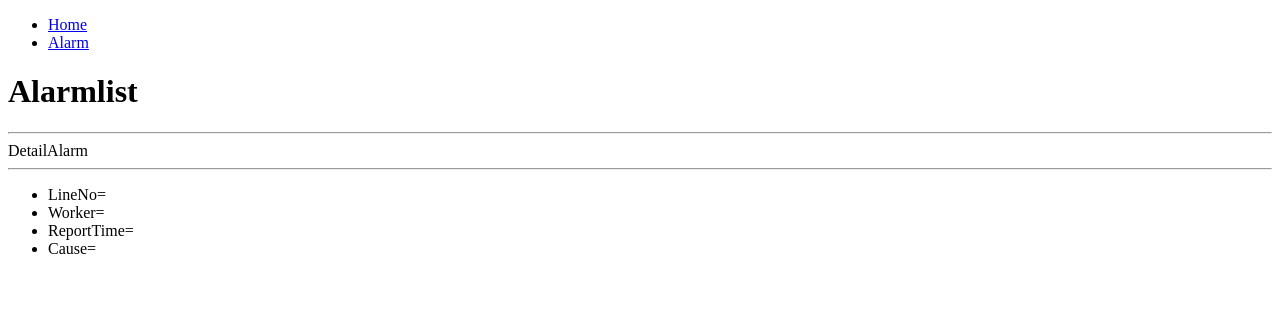
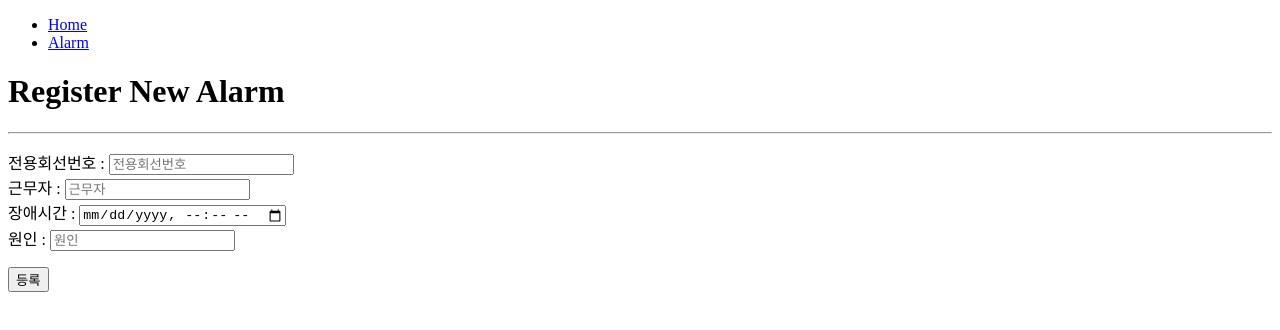
Before and after one commit to lazymonkey789/note-front, a React (Create React App) app: page /#/alarm/add in a window 1280 px wide. Shown: the top 330 px of the page. Built offline with nearby package versions, Linux system fonts and the light colour scheme; no server answers.

Commit message:
인풋을 Db로 넣는거 연구중

```diff
--- a/src/component/Approute.js
+++ b/src/component/Approute.js
@@ -2,6 +2,7 @@ import { HashRouter, Route, Routes } from "react-router-dom";
 import Alarm from "../route/alarm";
 import Detail from "../route/detail";
 import Home from "../route/home";
+import New from "../route/new";
 import Navi from "./Navgi";
 
 const Approute = () => {
@@ -12,6 +13,7 @@ const Approute = () => {
                 <Route path="" element={<Home />}></Route>
                 <Route path="alarm" element={<Alarm />}></Route>
                 <Route path="alarm/:id" element={<Detail />}></Route>
+                <Route path="alarm/add" element={<New />}></Route>
             </Routes>
         </HashRouter>
     );
--- a/src/component/detailAlarm.js
+++ b/src/component/detailAlarm.js
@@ -4,10 +4,10 @@ const DetailAlarm = ({ id, LineNo, Worker, ReportTime, Cause }) => {
             <>DetailAlarm</>
             <hr></hr>
             <ul>
-                <li>LineNo= {LineNo}</li>
-                <li>Worker= {Worker}</li>
-                <li>ReportTime= {ReportTime}</li>
-                <li>Cause= {Cause}</li>
+                <li>전용회선번호= {LineNo}</li>
+                <li>근무자= {Worker}</li>
+                <li>장애시간= {ReportTime}</li>
+                <li>원인= {Cause}</li>
             </ul>
         </div>
     );
--- /dev/null
+++ b/src/component/newalarm.js
@@ -0,0 +1,35 @@
+import React, { useEffect } from "react";
+
+const NewAlarm = ({ LineNo, Worker, ReportTime, Cause }) => {
+    const newOne = [
+        {
+            LineNo: { LineNo },
+            Worker: { Worker },
+            ReportTime: { ReportTime },
+            Cause: { Cause },
+        },
+    ];
+
+    const addAlarm = async () => {
+        await (
+            await fetch("http://localhost:8080/detail-list", {
+                method: "post",
+                body: JSON.stringify(newOne),
+            })
+        ).json();
+        console.log(newOne);
+    };
+
+    useEffect(() => {
+        addAlarm();
+    }, []);
+
+    return (
+        <div>
+            <h3>Hi input</h3>
+            <hr></hr>
+        </div>
+    );
+};
+
+export default NewAlarm;
--- a/src/route/alarm.js
+++ b/src/route/alarm.js
@@ -1,4 +1,5 @@
 import { useEffect, useState } from "react";
+import { Link } from "react-router-dom";
 import Alarmlist from "../component/alarmlist";
 
 const Alarm = () => {
@@ -26,6 +27,10 @@ const Alarm = () => {
                     Worker={alarm.Worker}
                 />
             ))}
+            <hr></hr>
+            <footer>
+                <Link to="add">작성하기</Link>
+            </footer>
         </div>
     );
 };
--- /dev/null
+++ b/src/route/new.js
@@ -0,0 +1,124 @@
+import NewAlarm from "../component/newalarm";
+import React, { useState } from "react";
+
+const New = () => {
+    const [addLineNo, setAddLineNo] = useState("");
+    const [addWorker, setAddWorker] = useState("");
+    const [addReportTime, setAddReportTime] = useState("");
+    const [addCause, setAddCause] = useState("");
+    const [send, setSend] = useState(false);
+
+    /*     const [addOutCheck, setAddOutCheck] = useState("");
+    const [addController, setAddController] = useState("");
+    const [addDellReport, setAddDellReport] = useState("");
+    const [addNmsTime, setAddNmsTime] = useState("");
+
+    const [addFinishTime, setAddFinishTime] = useState("");
+    const [addSpot, setAddSpot] = useState("");
+    const [addDellReport, setAddDellReport] = useState("");
+    const [addNmsTime, setAddNmsTime] = useState(""); */
+
+    const onChange = (e) => {
+        const {
+            target: { id, value },
+        } = e;
+
+        if (id === "LineNo") {
+            setAddLineNo(value);
+        }
+        if (id === "Worker") {
+            setAddWorker(value);
+        }
+        if (id === "ReportTime") {
+            setAddReportTime(value);
+        }
+        if (id === "Cause") {
+            setAddCause(value);
+        }
+    };
+
+    const onSubmit = (e) => {
+        e.preventDefault();
+
+        setAddLineNo("");
+        setAddWorker("");
+        setAddReportTime("");
+        setAddCause("");
+    };
+
+    const onFlipSend = () => {
+        setSend((prev) => !prev);
+    };
+
+    console.log(send);
+    return (
+        <div>
+            <h1>Register New Alarm</h1>
+            <hr></hr>
+
+            <>
+                <form onSubmit={onSubmit}>
+                    <div>
+                        <p>
+                            <label htmlFor="LineNo">전용회선번호 : </label>
+                            <input
+                                type="number"
+                                id="LineNo"
+                                placeholder="전용회선번호"
+                                onChange={onChange}
+                                value={addLineNo}
+                            />
+                            <br></br>
+                            <label htmlFor="Worker">근무자 : </label>
+                            <input
+                                type="text"
+                                id="Worker"
+                                placeholder="근무자"
+                                onChange={onChange}
+                                value={addWorker}
+                            />
+                            <br></br>
+                            <label htmlFor="ReportTime">장애시간 : </label>
+                            <input
+                                type="datetime-local"
+                                id="ReportTime"
+                                placeholder="장애시간"
+                                onChange={onChange}
+                                value={addReportTime}
+                            />
+                            <br></br>
+                            <label htmlFor="Cause">원인 : </label>
+                            <input
+                                type="text"
+                                id="Cause"
+                                placeholder="원인"
+                                onChange={onChange}
+                                value={addCause}
+                            />
+                            <br></br>
+                        </p>
+                        <input
+                            type="submit"
+                            value="등록"
+                            onClick={onFlipSend}
+                        />
+                        <>
+                            {send ? (
+                                <NewAlarm
+                                    LineNo={addLineNo}
+                                    Worker={addWorker}
+                                    ReportTime={addReportTime}
+                                    Cause={addCause}
+                                />
+                            ) : (
+                                ""
+                            )}
+                        </>
+                    </div>
+                </form>
+            </>
+        </div>
+    );
+};
+
+export default New;
```
